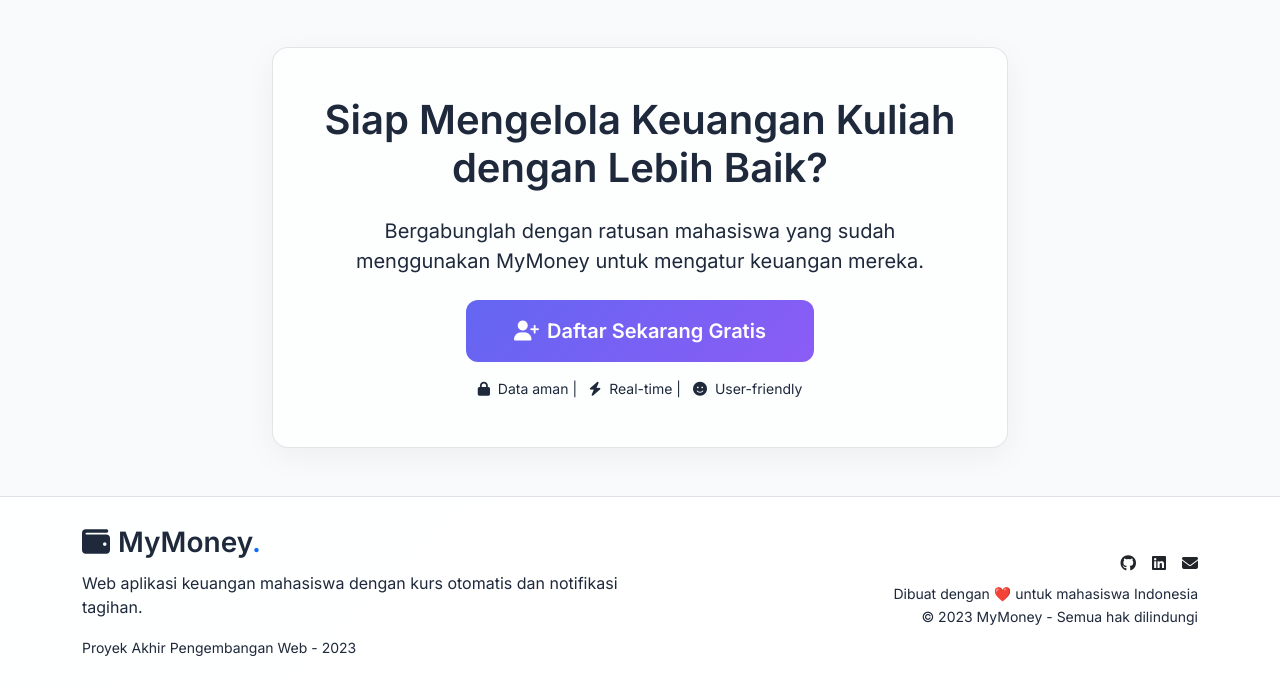
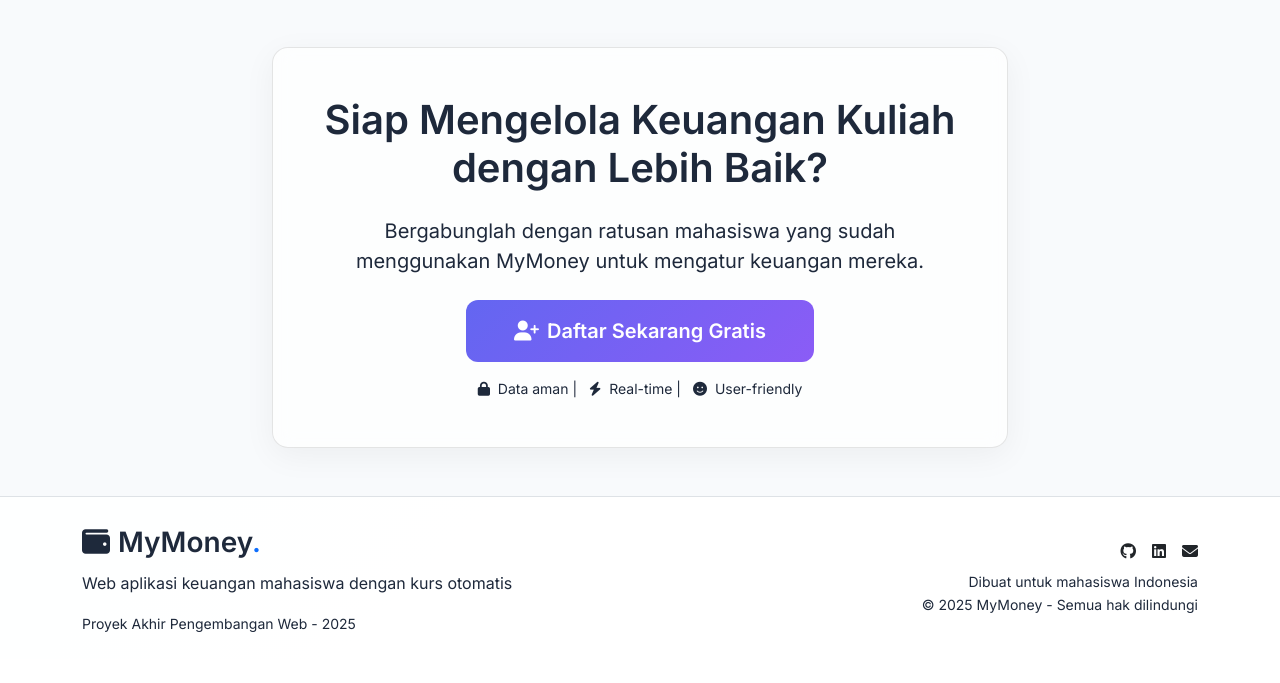
Before and after one commit to ilhamsans701-hub/final-projek, a PHP site: page /mymoney/public/ in a window 1280 px wide. Shown: the part 2726-3409 px from the top of the page. After the commit the page ends 3358 px from the top, so only its background shows below. Run offline with PHP 8.4, Linux system fonts and the light colour scheme.

Commit message:
update tahun

```diff
--- a/views/home/index.php
+++ b/views/home/index.php
@@ -621,9 +621,8 @@
                     <a class="navbar-brand fw-bold fs-3" href="#home">
                         <i class="fas fa-wallet me-2"></i>MyMoney<span class="text-primary">.</span>
                     </a>
-                    <p class="mt-2">Web aplikasi keuangan mahasiswa dengan kurs otomatis dan notifikasi
-                        tagihan.</p>
-                    <small>Proyek Akhir Pengembangan Web - 2023</small>
+                    <p class="mt-2">Web aplikasi keuangan mahasiswa dengan kurs otomatis</p>
+                    <small>Proyek Akhir Pengembangan Web - 2025</small>
                 </div>
                 <div class="col-md-6 text-md-end">
                     <div class="d-flex justify-content-md-end gap-3 mb-2">
@@ -631,8 +630,8 @@
                         <a href="#" class="text-dark"><i class="fab fa-linkedin"></i></a>
                         <a href="#" class="text-dark"><i class="fas fa-envelope"></i></a>
                     </div>
-                    <small class="d-block">Dibuat dengan ❤️ untuk mahasiswa Indonesia</small>
-                    <small>© 2023 MyMoney - Semua hak dilindungi</small>
+                    <small class="d-block">Dibuat untuk mahasiswa Indonesia</small>
+                    <small>© 2025 MyMoney - Semua hak dilindungi</small>
                 </div>
             </div>
         </div>
```
